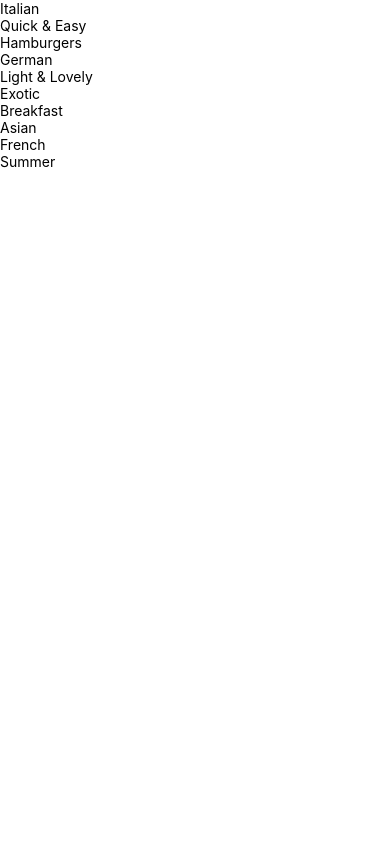
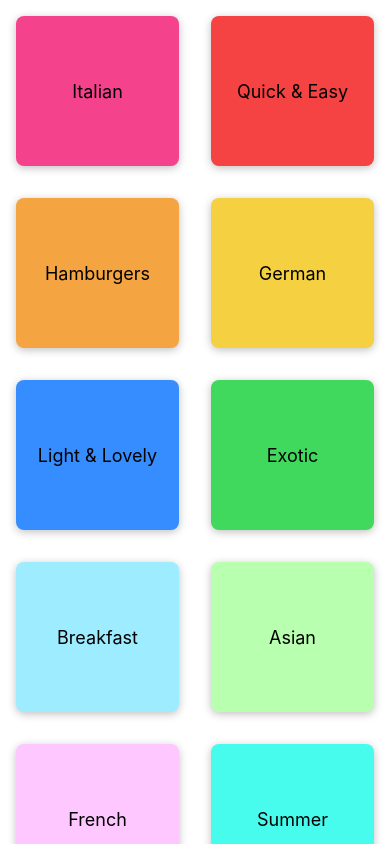
Before and after one commit to benroasting/native-stuff, a React Native app in the folder MealTime/: screen / in a window 390 px wide. Built offline with nearby package versions, Linux system fonts and the light colour scheme.

Commit message:
adding platform specific styling

```diff
--- a/MealTime/App.js
+++ b/MealTime/App.js
@@ -1,5 +1,5 @@
 import { StatusBar } from "expo-status-bar";
-import { StyleSheet, Text, View } from "react-native";
+import { StyleSheet } from "react-native";
 import MealCategoryScreen from "./screens/MealCategoryScreen";
 
 export default function App() {
--- a/MealTime/components/CategoryGridTile.js
+++ b/MealTime/components/CategoryGridTile.js
@@ -1,13 +1,50 @@
-import { View, Pressable, Text } from "react-native";
+import { View, Pressable, Text, StyleSheet, Platform } from "react-native";
 
 export default function CategoryGridTile({ title, color }) {
   return (
-    <View>
-      <Pressable>
-        <View>
-          <Text>{title}</Text>
+    <View style={[styles.gridItem, { backgroundColor: color }]}>
+      <Pressable
+        style={({ pressed }) => [
+          styles.button,
+          pressed ? styles.buttonPressed : null,
+        ]}
+      >
+        <View style={styles.innerItem}>
+          <Text style={styles.title}>{title}</Text>
         </View>
       </Pressable>
     </View>
   );
 }
+
+const styles = StyleSheet.create({
+  gridItem: {
+    flex: 1,
+    margin: 16,
+    height: 150,
+    borderRadius: 8,
+    elevation: 4,
+    shadowColor: "black",
+    shadowOpacity: 0.25,
+    shadowOffset: { width: 0, height: 2 },
+    shadowRadius: 8,
+    backgroundColor: "white",
+    overflow: Platform.OS === "android" ? "hidden" : "visible",
+  },
+  button: {
+    flex: 1,
+  },
+  buttonPressed: {
+    opacity: 0.5,
+  },
+  innerItem: {
+    flex: 1,
+    padding: 16,
+    justifyContent: "center",
+    alignItems: "center",
+  },
+  title: {
+    fontStyle: "bold",
+    fontSize: 18,
+  },
+});
--- a/MealTime/screens/MealCategoryScreen.js
+++ b/MealTime/screens/MealCategoryScreen.js
@@ -14,6 +14,7 @@ function MealCategoryScreen() {
       data={CATEGORIES}
       keyExtractor={(item) => item.id}
       renderItem={renderCategoryItem}
+      numColumns={2}
     />
   );
 }
```
